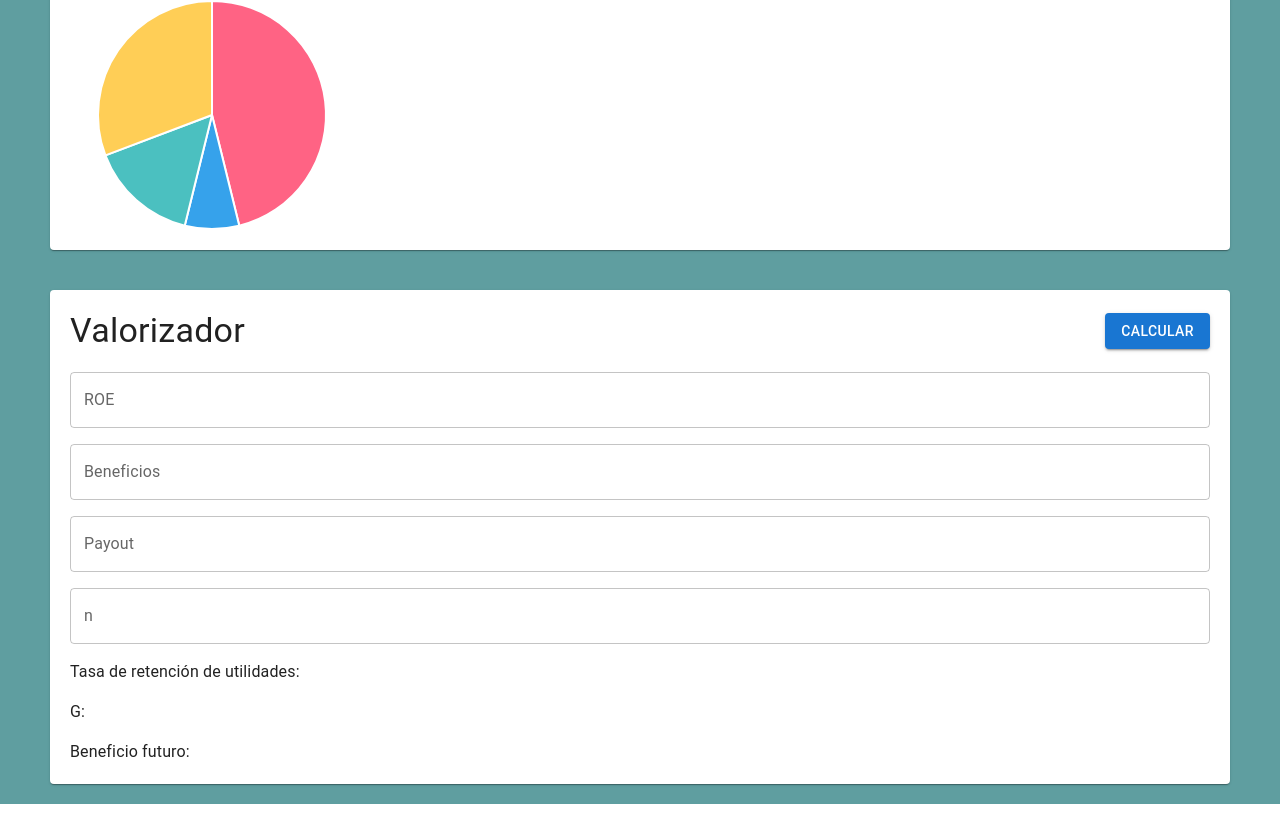
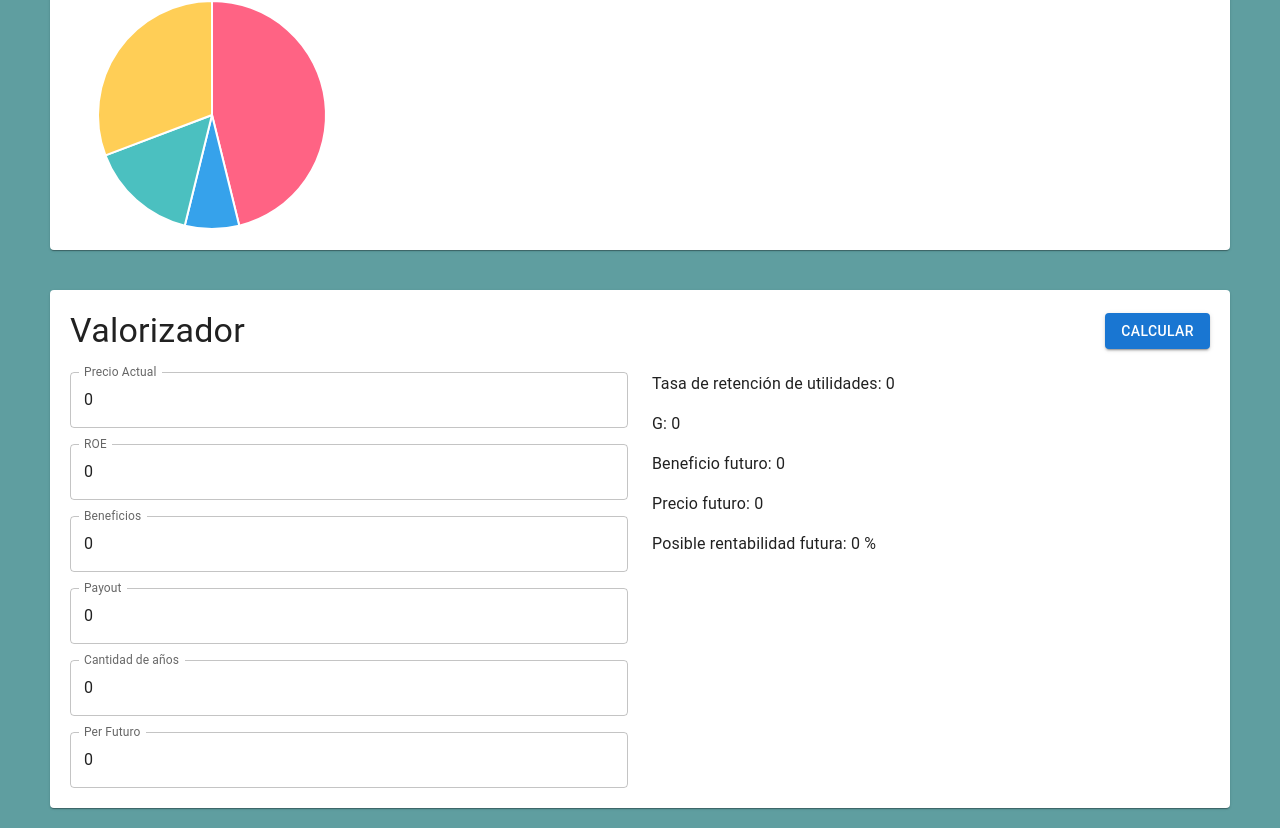
Before and after one commit to fabianfernandez/monitor-de-acciones, a React (Create React App) app: page / in a window 1280 px wide. Shown: the part 650-1478 px from the top of the page. Before the commit the page ends 1454 px from the top, so only its background shows below. Built offline with nearby package versions, Linux system fonts and the light colour scheme.

Commit message:
mejoras valorizador

```diff
--- a/src/screens/valorizador/Valorizador.jsx
+++ b/src/screens/valorizador/Valorizador.jsx
@@ -2,13 +2,17 @@ import React, { useState } from "react";
 import { Card, Grid, TextField, Typography, Button } from "@mui/material";
 
 function Valorizador() {
-  const [roe, setRoe] = useState("");
-  const [beneficios, setBeneficios] = useState("");
-  const [payout, setPayout] = useState("");
-  const [n, setN] = useState("");
-  const [tasaRetencion, setTasaRetencion] = useState("");
-  const [g, setG] = useState("");
-  const [beneficioFuturo, setBeneficioFuturo] = useState("");
+  const [roe, setRoe] = useState(0);
+  const [beneficios, setBeneficios] = useState(0);
+  const [payout, setPayout] = useState(0);
+  const [n, setN] = useState(0);
+  const [tasaRetencion, setTasaRetencion] = useState(0);
+  const [g, setG] = useState(0);
+  const [beneficioFuturo, setBeneficioFuturo] = useState(0);
+  const [perFuturo, setPerFuturo] = useState(0);
+  const [precioFuturo, setPrecioFuturo] = useState(0);
+  const [precioActual, setPrecioActual] = useState(0);
+  const [rentabilidadFutura, setRentabilidadFutura] = useState(0);
 
   const handleRoeChange = (event) => {
     setRoe(event.target.value);
@@ -26,6 +30,14 @@ function Valorizador() {
     setN(event.target.value);
   };
 
+  const handlePerFuturoChange = (event) => {
+    setPerFuturo(event.target.value);
+  };
+
+  const handlePrecioActualChange = (event) => {
+    setPrecioActual(event.target.value);
+  };
+
   const calcularParametros = () => {
     const tasaRetencionValue = (1 - parseFloat(payout)).toFixed(5);
     setTasaRetencion(tasaRetencionValue);
@@ -37,6 +49,13 @@ function Valorizador() {
       parseFloat(beneficios) * Math.pow(1 + parseFloat(gValue), parseInt(n))
     ).toFixed(5);
     setBeneficioFuturo(beneficioFuturoValue);
+    const precioFuturoValue = beneficioFuturoValue * perFuturo;
+    setPrecioFuturo(precioFuturoValue);
+    const rentabilidadFuturaValor = ((precioFuturoValue / parseFloat(precioActual)) * 100).toFixed(
+      2
+    );
+    console.log("rentabilidadFuturaValor: ", precioFuturoValue / precioActual);
+    setRentabilidadFutura(rentabilidadFuturaValor);
   };
 
   return (
@@ -47,8 +66,15 @@ function Valorizador() {
           Calcular
         </Button>
       </div>
-      <Grid container spacing={2}>
-        <Grid item xs={12}>
+      <Grid container spacing={3} direction={"row"} rowSpacing={10}>
+        <Grid item xs={6} display={"flex"} flexDirection={"column"} gap={2}>
+          <TextField
+            label="Precio Actual"
+            variant="outlined"
+            value={precioActual}
+            onChange={handlePrecioActualChange}
+            fullWidth
+          />
           <TextField
             label="ROE"
             variant="outlined"
@@ -56,8 +82,6 @@ function Valorizador() {
             onChange={handleRoeChange}
             fullWidth
           />
-        </Grid>
-        <Grid item xs={12}>
           <TextField
             label="Beneficios"
             variant="outlined"
@@ -65,8 +89,6 @@ function Valorizador() {
             onChange={handleBeneficiosChange}
             fullWidth
           />
-        </Grid>
-        <Grid item xs={12}>
           <TextField
             label="Payout"
             variant="outlined"
@@ -74,18 +96,27 @@ function Valorizador() {
             onChange={handlePayoutChange}
             fullWidth
           />
+          <TextField
+            label="Cantidad de años"
+            variant="outlined"
+            value={n}
+            onChange={handleNChange}
+            fullWidth
+          />
+          <TextField
+            label="Per Futuro"
+            variant="outlined"
+            value={perFuturo}
+            onChange={handlePerFuturoChange}
+            fullWidth
+          />
         </Grid>
-        <Grid item xs={12}>
-          <TextField label="n" variant="outlined" value={n} onChange={handleNChange} fullWidth />
-        </Grid>
-        <Grid item xs={12}>
+        <Grid item xs={6} display={"flex"} flexDirection={"column"} gap={2}>
           <Typography>Tasa de retención de utilidades: {tasaRetencion}</Typography>
-        </Grid>
-        <Grid item xs={12}>
           <Typography>G: {g}</Typography>
-        </Grid>
-        <Grid item xs={12}>
           <Typography>Beneficio futuro: {beneficioFuturo}</Typography>
+          <Typography>Precio futuro: {precioFuturo}</Typography>
+          <Typography>Posible rentabilidad futura: {rentabilidadFutura} %</Typography>
         </Grid>
       </Grid>
     </Card>
```
